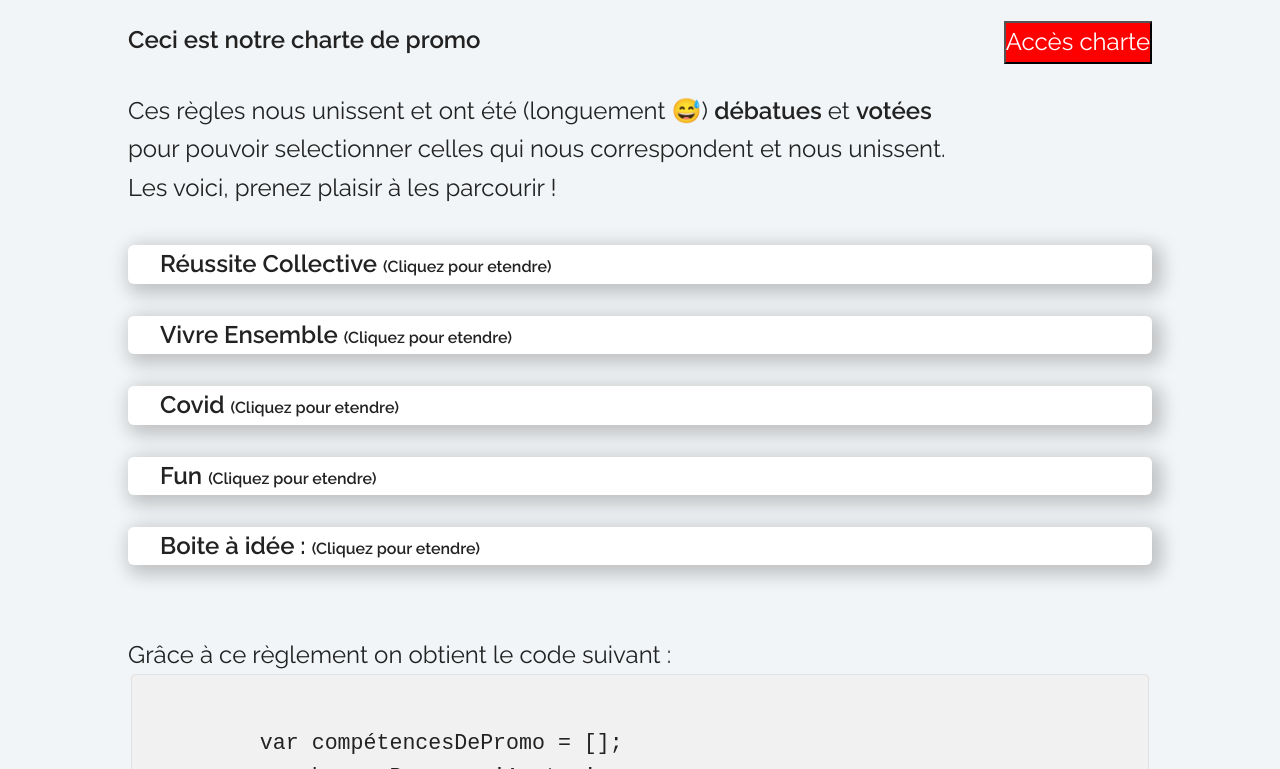
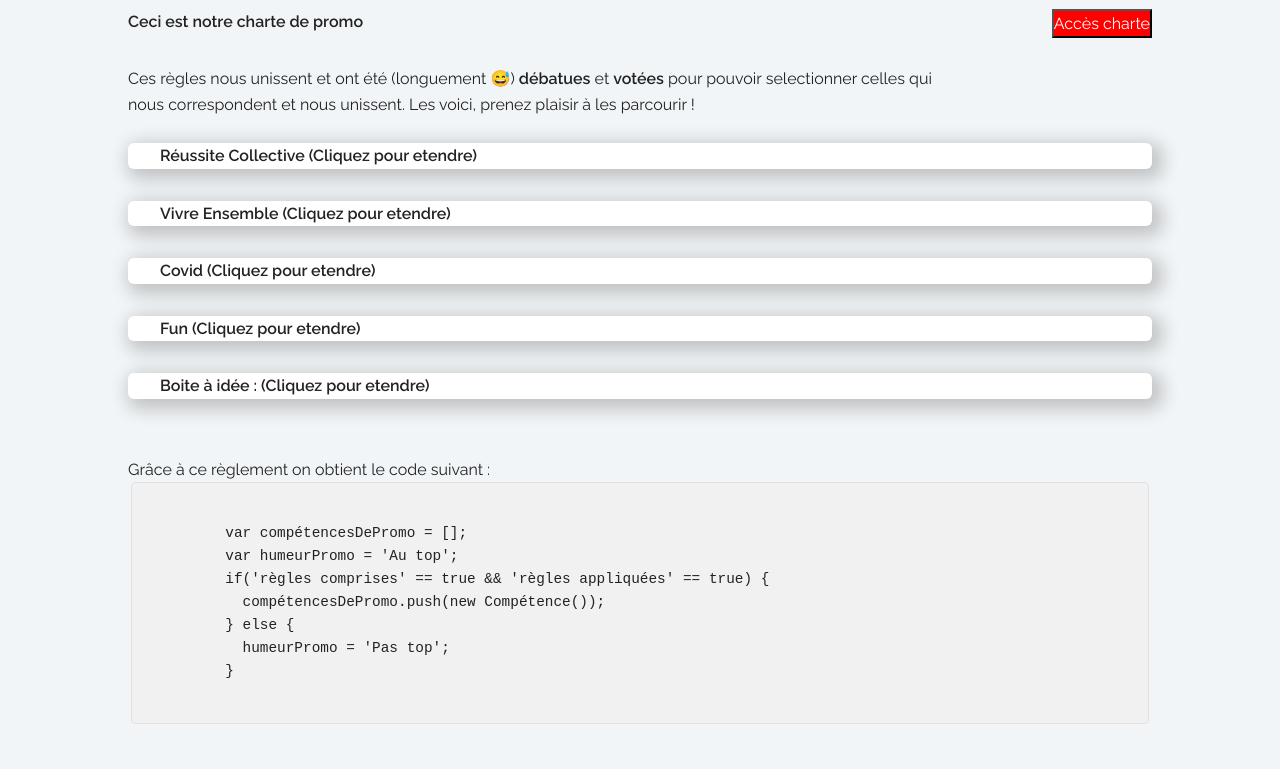
Before and after one commit to Fadima-doumbia/La_charte, a plain HTML site: page Exercice Charte Avance╠üs/index.html in a window 1280 px wide. Shown: the part 49-818 px from the top of the page. Drawn offline with Linux system fonts and the light colour scheme.

Commit message:
la taille de la  police

```diff
--- a/Exercice Charte Avance╠üs/css/styles.css
+++ b/Exercice Charte Avance╠üs/css/styles.css
@@ -7,7 +7,7 @@
 body{
     background-color:#f2f5f7;
     margin-bottom: 5%;
-    font-size: 1.5em;
+    font-size: 1em;
     line-height: 1.6;
     font-weight: 400;
     font-family: "Raleway", "HelveticaNeue", "Helvetica Neue", Helvetica, Arial, sans-serif;
@@ -161,10 +161,8 @@ pre > code {
         font-size: 0.8rem;
     }
     code {
-        /* padding: .2rem .5rem; */
         margin: 0 .2rem;
         font-size: .4rem;
-        /* white-space: nowrap; */
         background: #F1F1F1;
         border: 1px solid #E1E1E1;
         border-radius: 4px;
```
